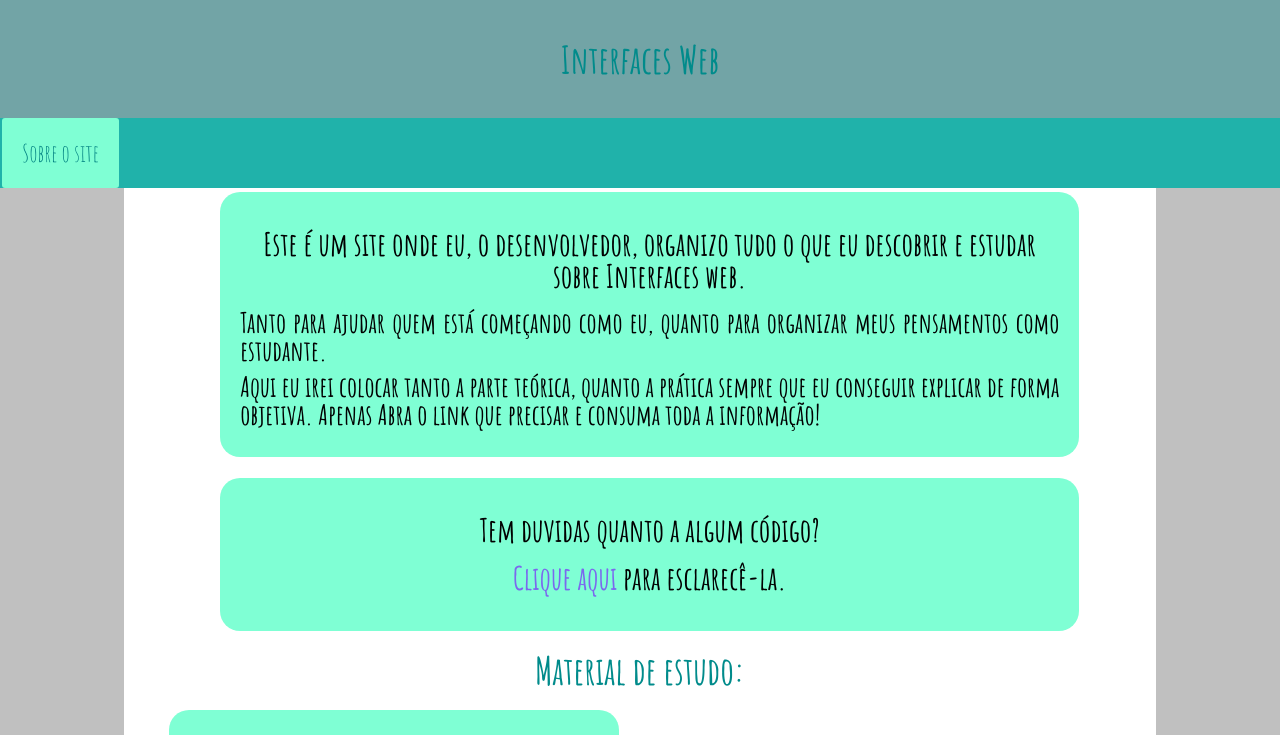
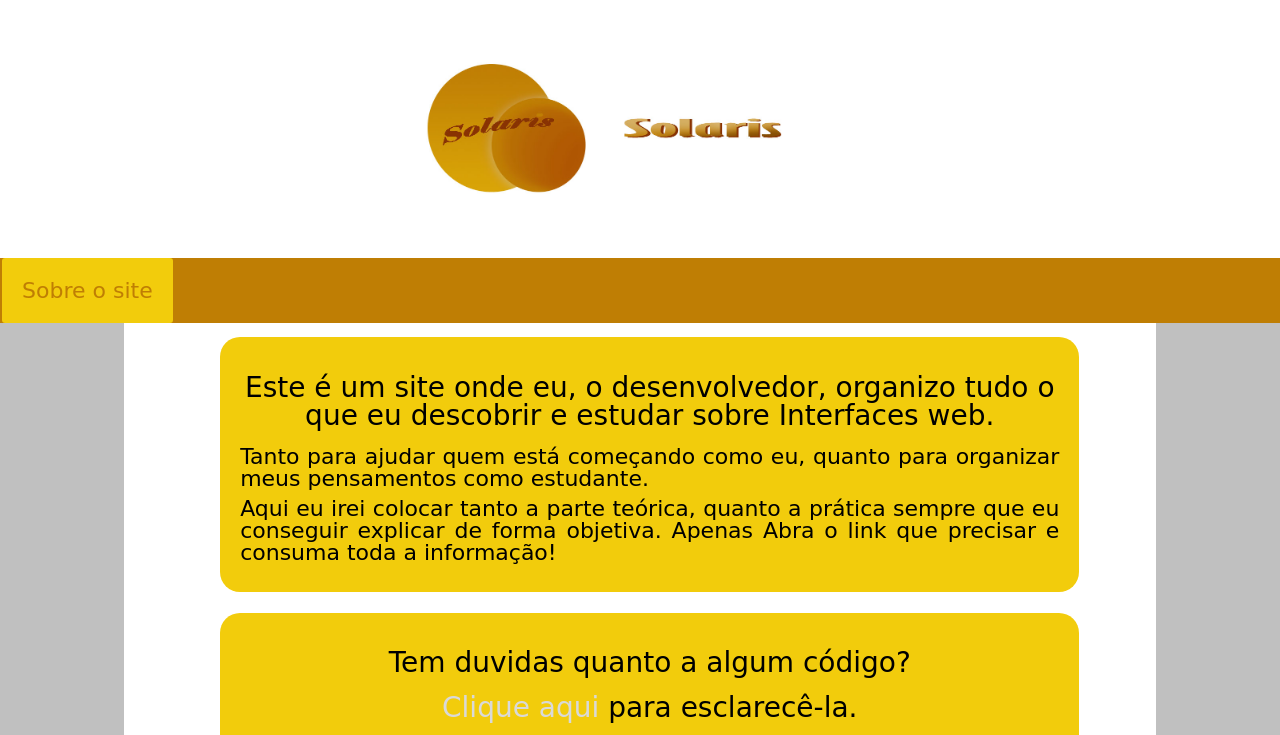
Before and after one commit to JarJv/SiteINTW, a plain HTML site: page index.html in a window 1280 px wide. Shown: the top 735 px of the page. Drawn offline with Linux system fonts and the light colour scheme; a web font is replaced by a local one.

Commit message:
Add files via upload

```diff
--- a/css/css_inicial.css
+++ b/css/css_inicial.css
@@ -1,16 +1,22 @@
+html{
+	scroll-behavior: smooth;
+}
+
 body{
 	background-color: #C0C0C0;
-	font-family: 'Amatic SC', cursive;
+	font-family: 'Girassol', cursive;
 }
 
 .header{
-	background-color: rgba(95,158,160, 80%);
-	padding: 15px;
+	background-color: #fff;
+	padding: 40px;
 	font-weight: bold;
+	color: #F2CC0C;
+	position: relative;
 }
 
 .navegation{
-	background-color: #20B2AA;
+	background-color: #BF7E04;
 }
 
 .container{
@@ -22,7 +28,7 @@ body{
 }
 
 .footer{
-	background-color: #20B2AA;
+	background-color: #BF7E04;
 	padding: 2px;
 	text-align: center;
 }
@@ -41,7 +47,7 @@ body{
 
 .section:hover{
 	padding: 20px;
-	background-color: #7FFFD4;
+	background-color: #A63F03;
 	width: 80%;
 	border-radius: 20px;
 	display: inline-block;
@@ -66,7 +72,7 @@ body{
 
 .section2:hover{
 	padding: 20px;
-	background-color: #7FFFD4;
+	background-color: #A63F03;
 	width: 40%;
 	border-radius: 20px;
 	display: inline-block;
@@ -79,36 +85,36 @@ body{
 
 .section_aviso{
 	padding: 20px;
-	background-color: #7FFFD4;
+	background-color: #F2CC0C;
 	width: 80%;
 	border-radius: 20px;
 	display: inline-block;
 	margin-left: 9%;
 	margin-bottom: 2%;
+	margin-top: 1%;
 }
 
 h1{
-	color: 	#008B8B;
+	color: 	#BF7E04;
 	margin-top: 2%;
 	margin-bottom: 2%;
-	font-size: 38px;
+	font-size: 34px;
 	text-align: center;
-	font-weight: bold;
+
 }
 
 h2{
 	text-align: center;
 	margin-top: 2%;
 	margin-bottom: 2%;
-	font-size: 32px;
-	font-weight: bold;
+	font-size: 28px;
 }
 
 h3{
-	color: #7FFFD4;
+	color: #BF7E04;
 	margin-bottom: 1%;
 	margin-top: 1%;
-	font-size: 32px;
+	font-size: 28px;
 	text-align: center;
 	font-weight: bold;
 }
@@ -117,7 +123,7 @@ h4{
 	text-align: center;
 	margin-top: 2%;
 	margin-bottom: 2%;
-	font-size: 28px;
+	font-size: 24px;
 	font-weight: bold;
 }
 
@@ -125,7 +131,7 @@ h5{
 	text-align: right;
 	margin-top: 2%;
 	margin-bottom: 2%;
-	font-size: 28px;
+	font-size: 24px;
 	font-weight: bold;
 	margin-right: 2%;
 }
@@ -133,9 +139,8 @@ h5{
 p{
 	margin-bottom: 1%;
 	margin-top: 1%;
-	font-size: 28px;
+	font-size: 22px;
 	text-align: justify;
-	font-weight: bold;
 }
 
 .button{
@@ -146,7 +151,7 @@ p{
 	border: none;
 	border-radius: 3px;
 	font-size: 16px;
-	font-family: 'Amatic SC', cursive ;
+	font-family: 'Girassol', cursive;
 }
 
 .button:hover{
@@ -168,13 +173,13 @@ p{
 }
 
 .dropbtn {
-  background-color: #7FFFD4;
-  color: #008080;
+  background-color: #F2CC0C;
+  color: #BF7E04;
   padding: 20px;
-  font-size: 24px;
+  font-size: 22px;
   border: none;
   cursor: pointer;
-  font-family: 'Amatic SC', cursive;
+  font-family: 'Girassol', cursive;
   border-radius: 3px;
   margin-left: 2px;
 }
@@ -198,13 +203,13 @@ p{
   padding: 12px 16px;
   text-decoration: none;
   display: block;
-  font-size: 24px;
+  font-size: 20px;
   font-family: 'Amatic SC', cursive;
 }
 
 .dropdown-content a:hover {
-	background-color: #7FFFD4;
-	color: #008080;
+	background-color: #A63F03;
+	color: #F2CC0C;
 }
 
 .dropdown:hover .dropdown-content {
@@ -212,18 +217,18 @@ p{
 }
 
 .dropdown:hover .dropbtn {
-  background-color: #008080;
-  color: #7FFFD4;
+  background-color: #A63F03;
+  color: #F2CC0C;
 }
 
 a:link{
-	color: #7B68EE;
+	color: #D9D9D9;
 	text-decoration:none;
 	cursor: auto;
 }
 
 a:hover{
-	color: #DC143C;
+	color: #D9A407;
 	text-decoration:underline;
 	cursor: pointer;
 }
@@ -235,20 +240,20 @@ a:active{
 }
 
 a:visited{
-	color: 	#008B8B;
+	color: 	#A63F03;
 	text-decoration:underline;
 	cursor: auto;
 }
 
 @keyframes seções_abertas{
 	0%{
-		background-color: #7FFFD4;
+		background-color: #F2CC0C;
 		box-shadow: 0px 0px 0px #000;
 		transform: translateY(0px);
 	}
 
 	100%{
-		background-color: #2F4F4F;
+		background-color: #BF7E04;
 		box-shadow: 0px -8px 8px #000;
 		transform: translateY(8px);
 		color: #fff;
@@ -257,14 +262,14 @@ a:visited{
 
 @keyframes seções_fechadas{
 	0%{
-		background-color: #2F4F4F;
+		background-color: #BF7E04;
 		box-shadow: 0px -8px 8px #000;
 		transform: translateY(8px);
 		color: #fff;
 	}
 
 	100%{
-		background-color: #7FFFD4;
+		background-color: #F2CC0C;
 		box-shadow: 0px 0px 0px #000;
 		transform: translateY(0px);
 	}
--- a/index.html
+++ b/index.html
@@ -5,14 +5,17 @@
 	<meta charset="utf-8">
 	<link rel="stylesheet" type="text/css" href="css/reset.css">
 	<link rel="stylesheet" type="text/css" href="css/css_inicial.css">
-	<link rel="shortcut icon" href="img/favicon_verde.png">
+	<link rel="shortcut icon" href="img/IconSolaris.jpg">
 	<link rel="preconnect" href="https://fonts.gstatic.com">
-<link href="https://fonts.googleapis.com/css2?family=Amatic+SC:wght@400;700&display=swap" rel="stylesheet">
+<link href="https://fonts.googleapis.com/css2?family=Girassol&display=swap" rel="stylesheet">
 </head>
 <body>
 
 	<div class="header">
-			<h1>Interfaces Web</h1>
+		<div class="contimg">
+			<img width="460px"; height="178px"; class="displayed" src="img/LogotipoSolaris.jpg">
+		</div>
+
 	</div>
 
 	<div class="navegation">
@@ -84,7 +87,7 @@
 		</div>
 
 	<div class="footer">
-		<a href=""><h3>Voltar ao Inicio</h3></a>
+		<h3><a href="">Voltar ao Inicio</a></h3>
 	</div>
 
 </body>
```
Also changed, not shown: infos_css.html (+1 -1 lines), infos_html.html (+1 -1 lines), pagina_fluxograma.html (+1 -1 lines), img/IconSolaris.jpg (added), img/LogotipoSolaris.jpg (added).
